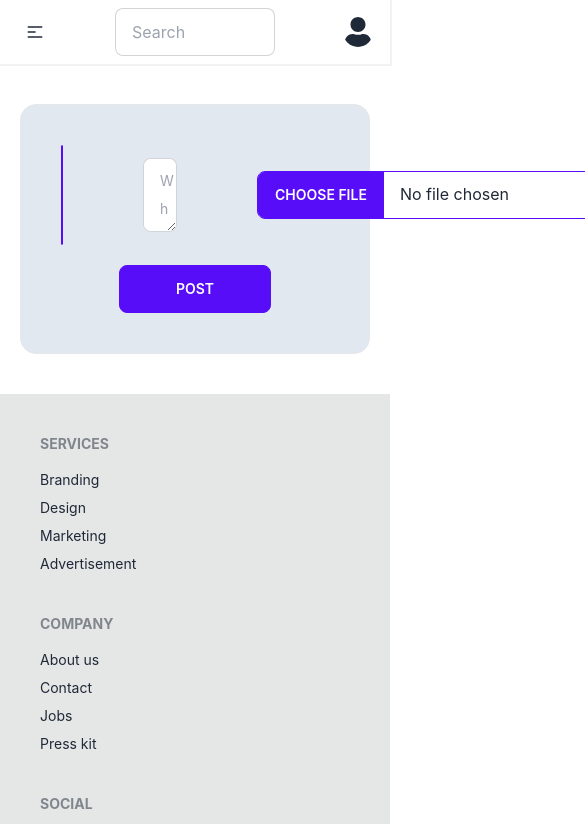
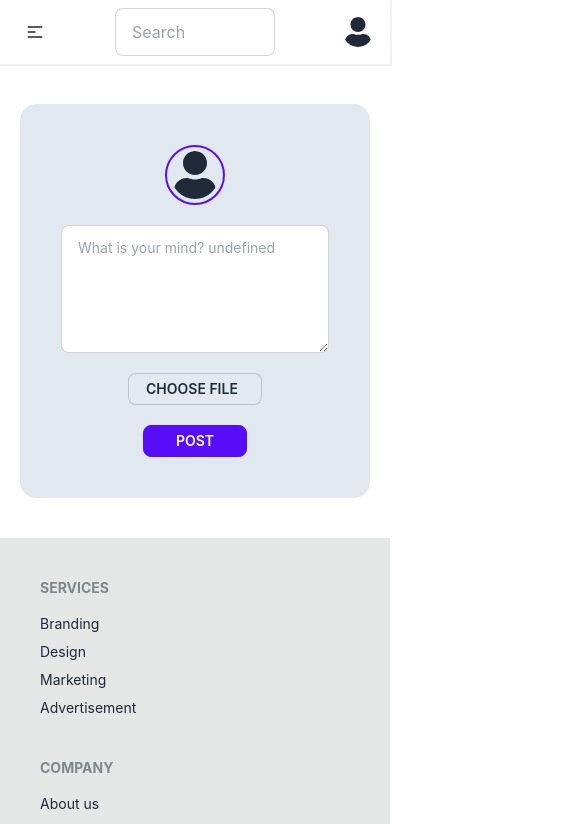
Before and after one commit to 1Md-Rakibul-Islam/socialinked-client-side, a React (Vite) app: page / in a window 390 px wide. Shown: the top 824 px of the page, 585 px wide, since content can reach past the window. Built offline with nearby package versions, Linux system fonts and the light colour scheme; no server answers; grey boxes are pictures that could not be loaded.

Commit message:
firebase create account and google signin added and craete post section responsive

```diff
--- a/src/Pages/Home/CreatePost/CreatePost.jsx
+++ b/src/Pages/Home/CreatePost/CreatePost.jsx
@@ -1,20 +1,30 @@
 import React from "react";
+import { useContext } from "react";
+import { FaUser } from "react-icons/fa";
+import { AuthContext } from "../../../Context/AuthProvider/AuthProvider";
 
 const CreatePost = () => {
+  const { user } = useContext(AuthContext);
+
   return (
     <section>
       <form className="border bg-slate-200 p-10 mb-10 md:mx-28 rounded-2xl">
-        <div className="flex justify-between items-center gap-20">
-          <div className="">
-            <img className="w-[100px] h-[100px] rounded-full border border-primary" src='../../../assets/icons/socialinked-icon.png' alt="" />
+        <div className="flex flex-col md:flex-row md:justify-between items-center gap-y-5 md:gap-20">
+          <div className="overflow-hidden md:flex">
+            {
+              user?.email ?
+              <img className="md:w-[100px] md:h-[100px] w-[70px] h-[70px] rounded-full border-2 border-primary" src={user?.photoURL} alt="" />
+              :
+              <FaUser className="text-6xl p-1 rounded-full border-2 border-primary"></FaUser>
+            }
           </div>
           {/* <input type="text" placeholder="Type here" className="input input-bordered" /> */}
-          <textarea className="textarea textarea-bordered w-full" placeholder="What is your mind?"></textarea>
-          <input type="file" className="file-input file-input-bordered file-input-primary" />
+          <textarea className="textarea textarea-bordered w-full h-32 md:w-2/4" placeholder={`What is your mind? ${user?.displayName}`}></textarea>
+          <input type="file" className="file-input file-input-sm border md:rounded-2xl file-input-bordered md:file-input-primary file-input-ghost w-1/2 md:w-2/12" />
         </div>
         <div className="flex justify-center mt-5">
-          <button className="btn btn-primary btn-md" type="submit">
-            <span className="mx-10">Post</span>
+          <button className="btn btn-primary btn-sm md:btn-md" type="submit">
+            <span className="mx-5">Post</span>
           </button>
         </div>
       </form>
--- a/src/Pages/Login/Login.jsx
+++ b/src/Pages/Login/Login.jsx
@@ -49,9 +49,9 @@ const Login = () => {
   };
 
   return (
-    <div className="h-[650px] flex justify-center items-center">
+    <div className="h-[520px] flex justify-center items-center">
       <div className="card border w-80 md:w-96 shadow-2xl p-7">
-        <h2 className="text-xl text-center text-primary">Login</h2>
+        <h2 className="text-3xl my-5 text-center text-primary font-bold">Login</h2>
         <form onSubmit={handleSubmit(handelLogin)}>
           <div className="form-control w-full mt-5">
             <label htmlFor="label">
--- a/src/Pages/Shared/NavBar/NavBar.jsx
+++ b/src/Pages/Shared/NavBar/NavBar.jsx
@@ -70,7 +70,7 @@ const NavBar = () => {
           </ul>
         </div>
         <a className="justify-between items-baseline md:flex hidden">
-          <img className="w-[120px]" src={socialinked} alt="" srcset="" />
+          <img className="w-[120px]" src={socialinked} alt="" />
           <h2 className="text-purple-800 text-3xl font-bold">ed</h2>
         </a>
       </div>
@@ -87,7 +87,7 @@ const NavBar = () => {
       <div className="navbar-end">
         <div className="dropdown dropdown-end">
           <label tabIndex={0} className="btn btn-ghost btn-circle avatar">
-            <div className="rounded-full ">{user?.email ? <img src={user?.photoURL} /> : <FaUser className="text-3xl"></FaUser>}</div>
+            <div className="rounded-full ">{user?.email ? <img src={user?.photoURL} alt="" /> : <FaUser className="text-3xl"></FaUser>}</div>
           </label>
           <ul tabIndex={0} className="menu menu-compact dropdown-content mt-3 p-2 shadow bg-base-100 rounded-box w-52">
             <li>
--- a/src/Pages/SignUp/SignUp.jsx
+++ b/src/Pages/SignUp/SignUp.jsx
@@ -25,9 +25,9 @@ const SignUp = () => {
 
   // console.log(token, "gvjvhh");
 
-  if (token) {
-    navigate("/");
-  }
+  // if (token) {
+  //   navigate("/");
+  // }
 
   const handelSignUp = (data) => {
     // console.log(data);
@@ -59,7 +59,8 @@ const SignUp = () => {
 
               updateUser(userInfo)
                 .then(() => {
-                  saveUser(data.option, data.name, data.email, imageData.data.url);
+                  console.log( data.name, data.email, data.education, data.address, imageData.data.url);
+                  // saveUser( data.name, data.email, data.education, data.address, imageData.data.url);
                 })
                 .catch((error) => console.log(error));
             }
@@ -77,8 +78,18 @@ const SignUp = () => {
     loginProvider(googleProvider)
       .then((result) => {
         const user = result.user;
-        // console.log(user.email);
-        saveUser("buyer", user?.displayName, user?.email, user?.photoURL);
+        // console.log(user);
+
+        const info = {
+          name: user?.displayName,
+          email: user?.email,
+          image: user?.photoURL,
+          education: 'un',
+          address: 'un'
+        }
+        // saveUser( data.education, data.address, imageData.data.url);
+        // saveUser(user?.name, user?.email, user?.photoURL, {education: 'un'}, {address: 'un'},);
+        console.log( info);
 
         setLoading(false);
         navigate(from, { replace: true });
@@ -118,9 +129,9 @@ const SignUp = () => {
   };
 
   return (
-    <div className="md:w-[800px] md:mx-auto mx-5 h-[720px] flex justify-center items-center">
+    <div className=" md:w-[800px] md:mx-auto mx-5 md:h-[640px] flex justify-center items-center">
       <div className="card w-full border shadow-2xl p-7">
-        <h2 className="text-3xl my-5 text-center text-primary">Sign Up</h2>
+        <h2 className="text-3xl my-5 text-center text-primary font-bold">Sign Up</h2>
         <form onSubmit={handleSubmit(handelSignUp)} calssName="card">
           <div className="grid justify-center gap-3 grid-cols-1 md:grid-cols-2">
             <div className="form-control">
@@ -144,9 +155,33 @@ const SignUp = () => {
                   required: true,
                 })}
                 type="file"
-                className="file-input file-input-bordered"
+                className="file-input file-input-bordered file-input-primary"
               />
               {errors?.email && <small className="text-error mt-2">{errors.email?.message}</small>}
+            </div>
+            <div className="form-control">
+              <label htmlFor="label">
+                <span>Education</span>
+              </label>
+              <input
+                {...register("education", {
+                  required: "School/Collage/University is required",
+                })}
+                className="input input-bordered"
+              />
+              {errors?.education && <small className="text-error mt-2">{errors.education?.message}</small>}
+            </div>
+            <div className="form-control">
+              <label htmlFor="label">
+                <span>Address</span>
+              </label>
+              <input
+                {...register("address", {
+                  required: "Address is required",
+                })}
+                className="input input-bordered"
+              />
+              {errors?.address && <small className="text-error mt-2">{errors.address?.message}</small>}
             </div>
             <div className="form-control">
               <label htmlFor="label">
```
Also changed, not shown: src/firebase/firebase.config.jsx (+22 -0 lines).
